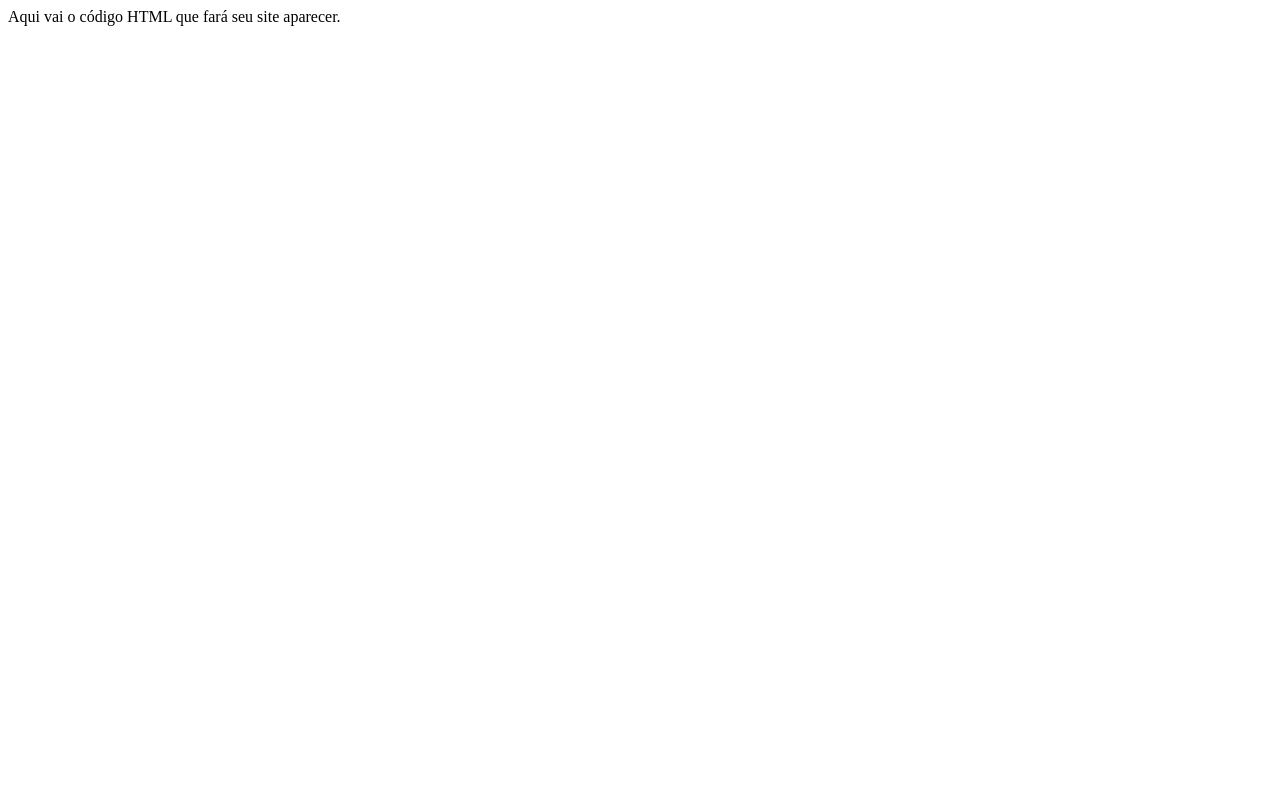
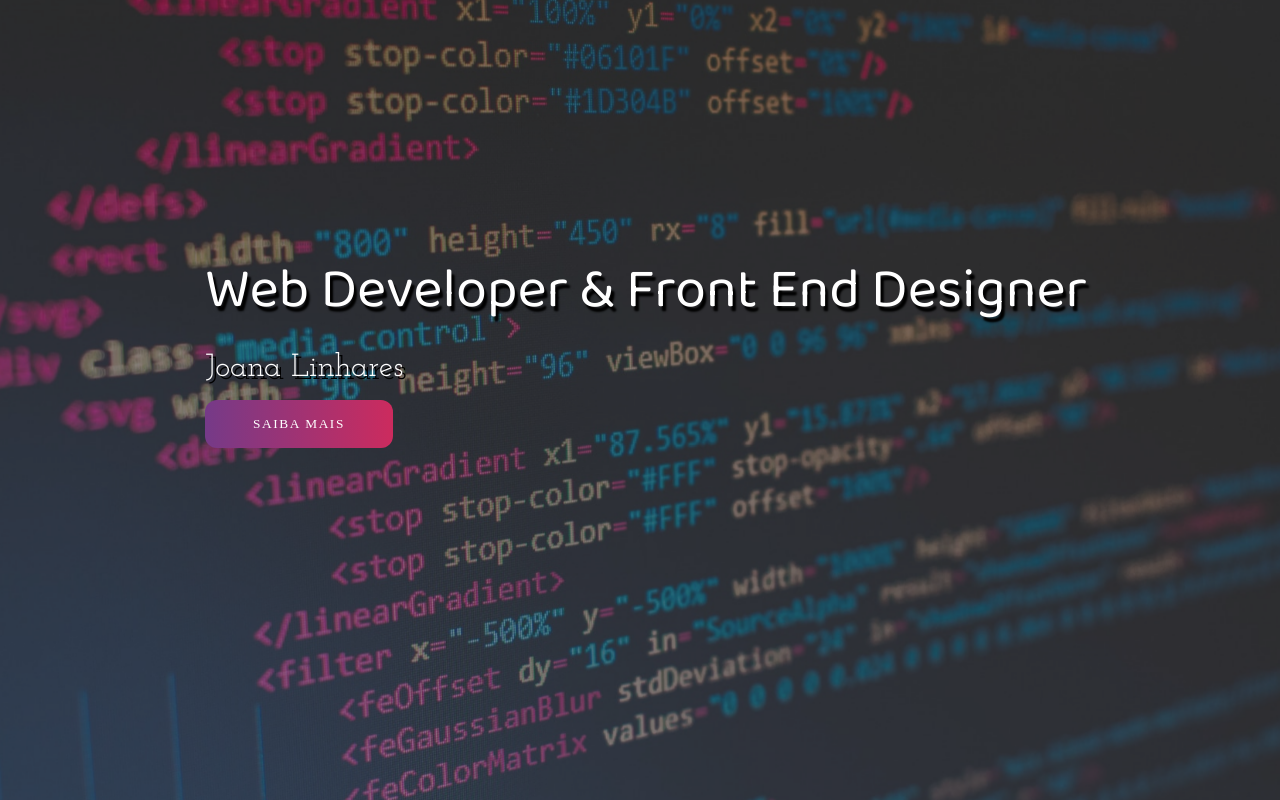
Before and after one commit to JoanaLinharess/Portfolio, a plain HTML site: page index.html in a window 1280 px wide. Drawn offline with Linux system fonts and the light colour scheme.

Commit message:
:package: header

```diff
--- a/index.html
+++ b/index.html
@@ -4,10 +4,33 @@
     <meta charset="UTF-8">
     <meta name="viewport" content="width=device.width, initial-scale=1.0">
     <link rel="stylesheet" href="style.css">
+    <link rel="apple-touch-icon" sizes="180x180" href="imagens/apple-touch-icon.png">
+    <link rel="icon" type="image/png" sizes="32x32" href="imagens/favicon-32x32.png">
+    <link rel="icon" type="image/png" sizes="16x16" href="imagens/favicon-16x16.png">
+    <link rel="manifest" href="/site.webmanifest">
     <title>Portifolio</title>
-
   </head>
   <body>
-    Aqui vai o código HTML que fará seu site aparecer.
+
+    <div class="container">
+      <header id="home">
+        <div class="img-wrapper">
+            <img src="imagens/bg.jpg" alt="">
+        </div>
+        <div class="banner">
+            <h1>Web Developer & Front End Designer</h1>
+            <p>Joana Linhares</p>
+            <button>Saiba mais</button>
+        </div>
+      </header>
+
+    </div>
+
+
+
+
+
+
+
   </body>
 </html>
--- a/style.css
+++ b/style.css
@@ -1,2 +1,89 @@
 @import url('https://fonts.googleapis.com/css2?family=Baloo+Da+2:wght@400;500;600;700&family=Josefin+Slab:ital,wght@0,200;0,300;0,400;0,500;1,200;1,300;1,400&family=Mulish:ital,wght@0,200;0,300;0,400;0,500;1,200;1,300;1,400&display=swap');
 @import url('https://cdnjs.cloudflare.com/ajax/libs/font-awesome/5.15.3/css/all.min.css');
+
+
+* {
+    margin: 0;
+    padding: 0;
+}
+header {
+    width: 100%;
+    height: 100vh;
+    overflow: hidden;
+    position: relative;
+}
+.img-wrapper {
+    width: 100%;
+    height: 100%;
+    overflow: hidden;
+    background-color: rgba(0,0,0,0.8)
+}
+.img-wrapper img {
+    width: 100%;
+    height: 100%;
+    object-fit: cover;
+    opacity: 0.5;
+    animation: zoom 18s
+}
+@keyframes zoom {
+    0%{
+        transform: scale(1.3);
+    }
+    100%{
+        transform: scale(1);
+    }
+}
+.banner{
+    position: absolute;
+    top: 33%;
+    left: 16%;
+}
+.banner h1{
+    color: #ffffff;
+    font-size: 3.5rem;
+    font-family: "Baloo Da 2", serif;
+    font-weight: 250;
+    text-shadow: 0.2rem 0.3rem 2px rgba(0, 0, 0, 1);
+    line-height: 3.5rem;
+    margin-bottom: 2rem;
+    opacity: 0;
+    animation: movebanner 1s 0.5s forwards;
+}
+.banner p{
+    font-family: "Josefin Slab", serif;
+    color: #fff;
+    font-size: 2rem;
+    text-shadow: .2rem .2rem rgba(0, 0, 0, 1);
+    margin-bottom: 1rem;
+    opacity: 0;
+    animation: movebanner 1s 0.7s forwards;
+}
+.banner button{
+    font-family: "Muli", serif;
+    color: #fff;
+    letter-spacing: .1rem ;
+    text-transform: uppercase;
+    background-color: background: #cc2b5e;  /* fallback for old browsers */
+    background: -webkit-linear-gradient(to right, #753a88, #cc2b5e);  /* Chrome 10-25, Safari 5.1-6 */
+    background: linear-gradient(to right, #753a88, #cc2b5e); /* W3C, IE 10+/ Edge, Firefox 16+, Chrome 26+, Opera 12+, Safari 7+ */
+    padding: 1rem 3rem;
+    border: none;
+    border-radius: 12px;
+    cursor:pointer;
+    opacity: 0;
+    animation: movebanner 1s 0.9s forwards;
+}
+.banner button:hover{
+    opacity: 0.92;
+}
+
+@keyframes movebanner {
+    0%{
+    transform: translateY(10rem) rotateY(.30deg);
+    }
+    100%{
+        transform: translateY(0) rotateY(0);
+        opacity: 1;
+    }
+
+}
```
Also changed, not shown: README.md, imagens/android-chrome-192x192.png (renamed from android-chrome-192x192.png), imagens/android-chrome-512x512.png (renamed from android-chrome-512x512.png), imagens/apple-touch-icon.png (renamed from apple-touch-icon.png), imagens/bg.jpg (added), imagens/favicon-16x16.png (renamed from favicon-16x16.png), imagens/favicon-32x32.png (renamed from favicon-32x32.png), site.webmanifest.
